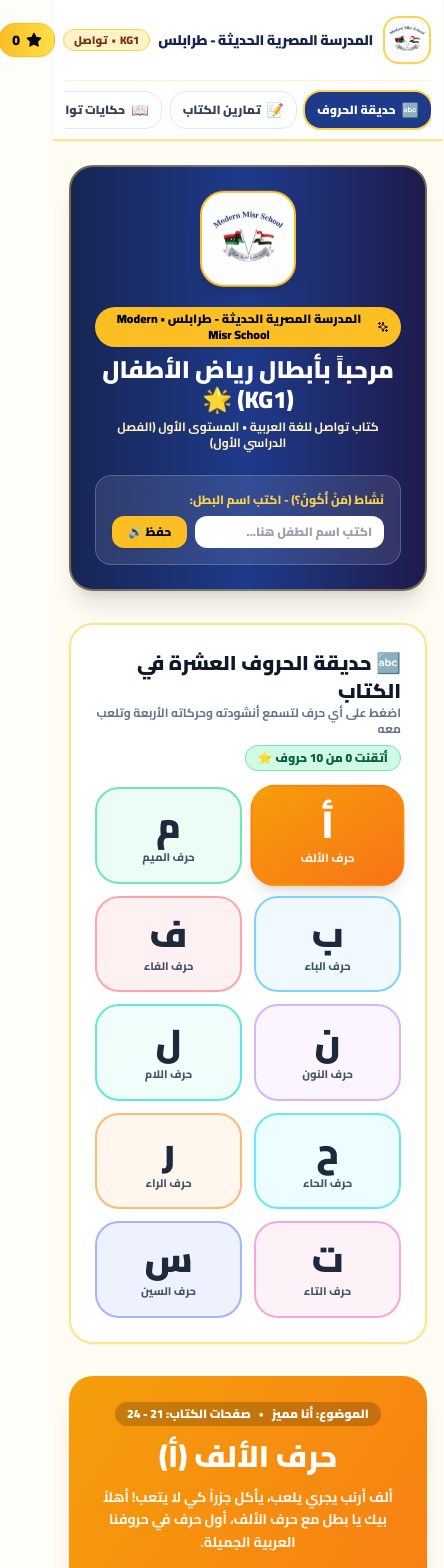
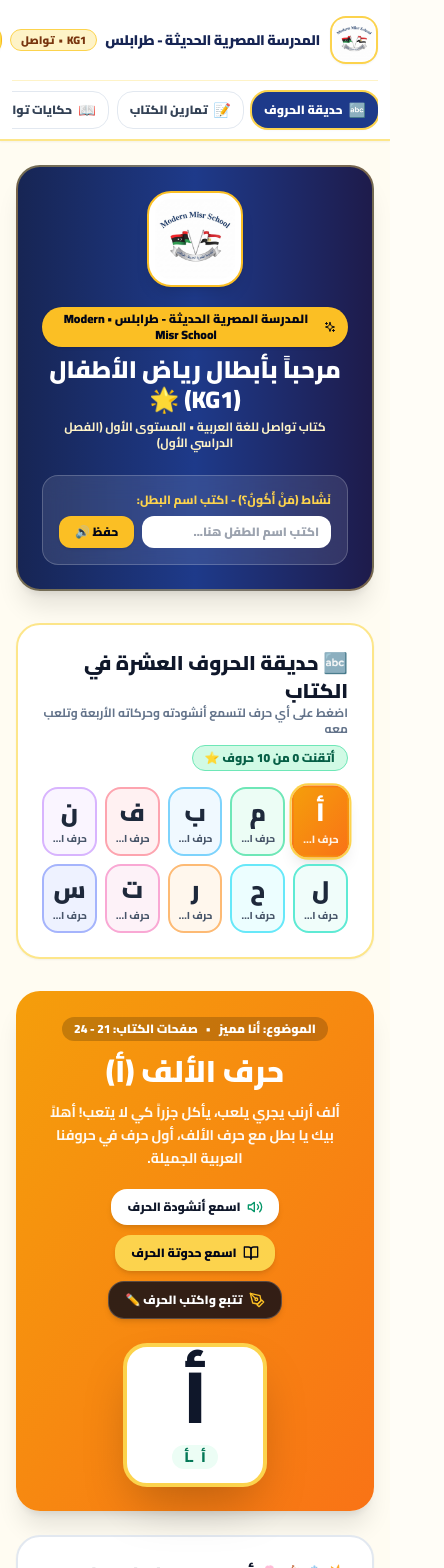
Before and after one commit to amr-1981/modern-misr-school-kg-app, a React (Vite) app: page / in a window 390 px wide. Shown: the top 1568 px of the page, 444 px wide, since content can reach past the window. Built offline with nearby package versions, Linux system fonts and the light colour scheme.

Commit message:
Prevent horizontal overflow, make header and letters grid fully fluid and responsive

```diff
--- a/src/App.jsx
+++ b/src/App.jsx
@@ -64,7 +64,7 @@ export default function App() {
   };
 
   return (
-    <div className="min-h-screen flex flex-col bg-amber-50/40 text-slate-800">
+    <div className="min-h-screen flex flex-col bg-amber-50/40 text-slate-800 w-full max-w-full overflow-x-hidden">
 
       <Navbar
         activeTab={activeTab}
--- a/src/components/Navbar.jsx
+++ b/src/components/Navbar.jsx
@@ -59,7 +59,7 @@ export default function Navbar({ activeTab, setActiveTab, childName, stars }) {
           </div>
 
           {/* Desktop Giant Kid-Friendly Tabs */}
-          <nav className="hidden xl:flex items-center gap-1.5 shrink-0">
+          <nav className="hidden 2xl:flex items-center gap-1.5 shrink-0">
             {navItems.map((item) => {
               const isActive = activeTab === item.id;
               return (
@@ -103,8 +103,8 @@ export default function Navbar({ activeTab, setActiveTab, childName, stars }) {
 
         </div>
 
-        {/* Mobile & Tablet Kid Navigation Bar (Always reachable & scrollable) */}
-        <div className="flex xl:hidden overflow-x-auto py-2.5 border-t border-amber-100 gap-2 items-center no-scrollbar">
+        {/* Mobile, Tablet & Compact Navigation Bar */}
+        <div className="flex 2xl:hidden overflow-x-auto py-2.5 border-t border-amber-100 gap-2 items-center no-scrollbar">
           {navItems.map((item) => {
             const isActive = activeTab === item.id;
             return (
--- a/src/index.css
+++ b/src/index.css
@@ -3,8 +3,11 @@
 @tailwind utilities;
 
 @layer base {
-  body {
+  html, body {
     font-family: 'Cairo', 'Tajawal', system-ui, -apple-system, sans-serif;
+    overflow-x: hidden;
+    max-width: 100vw;
+    width: 100%;
   }
 }
 
@@ -25,6 +28,16 @@
 .animate-wave-2 { animation: soundwave 0.8s ease-in-out 0.2s infinite; }
 .animate-wave-3 { animation: soundwave 1.3s ease-in-out 0.4s infinite; }
 
+/* Hide scrollbar for Chrome, Safari and Opera */
+.no-scrollbar::-webkit-scrollbar {
+  display: none;
+}
+/* Hide scrollbar for IE, Edge and Firefox */
+.no-scrollbar {
+  -ms-overflow-style: none;  /* IE and Edge */
+  scrollbar-width: none;  /* Firefox */
+}
+
 @media print {
   .no-print { display: none !important; }
 }
--- a/src/views/LettersGardenView.jsx
+++ b/src/views/LettersGardenView.jsx
@@ -118,7 +118,7 @@ export default function LettersGardenView({
           </span>
         </div>
 
-        <div className="grid grid-cols-2 sm:grid-cols-5 lg:grid-cols-10 gap-3">
+        <div className="grid grid-cols-5 sm:grid-cols-5 md:grid-cols-10 gap-2 sm:gap-2.5 w-full">
           {LETTERS_DATA.map((item) => {
             const isSelected = selectedLetter.id === item.id;
             const isMastered = masteredLetters.includes(item.id);
@@ -126,19 +126,19 @@ export default function LettersGardenView({
               <button
                 key={item.id}
                 onClick={() => handleSelectLetter(item)}
-                className={`relative p-4 rounded-3xl border-2 flex flex-col items-center justify-center transition-all ${
+                className={`relative p-2 sm:p-3 rounded-2xl border-2 flex flex-col items-center justify-center transition-all min-w-0 w-full ${
                   isSelected
-                    ? `bg-gradient-to-br ${item.color} text-white border-transparent shadow-lg scale-105`
+                    ? `bg-gradient-to-br ${item.color} text-white border-transparent shadow-lg scale-105 ring-2 ring-amber-300`
                     : `${item.bgLight} ${item.borderLight} text-slate-800 hover:scale-105`
                 }`}
               >
                 {isMastered && (
-                  <span className="absolute -top-2 -left-2 w-6 h-6 rounded-full bg-amber-400 text-slate-950 flex items-center justify-center text-xs font-black shadow">
+                  <span className="absolute -top-1.5 -left-1.5 w-5 h-5 rounded-full bg-amber-400 text-slate-950 flex items-center justify-center text-[10px] font-black shadow">
                     ⭐
                   </span>
                 )}
-                <span className="text-4xl font-black mb-1">{item.char}</span>
-                <span className={`text-[11px] font-extrabold ${isSelected ? 'text-white/90' : 'text-slate-600'}`}>
+                <span className="text-2xl sm:text-3xl font-black mb-0.5">{item.char}</span>
+                <span className={`text-[10px] sm:text-[11px] font-extrabold truncate w-full text-center ${isSelected ? 'text-white/90' : 'text-slate-600'}`}>
                   {item.name}
                 </span>
               </button>
```
